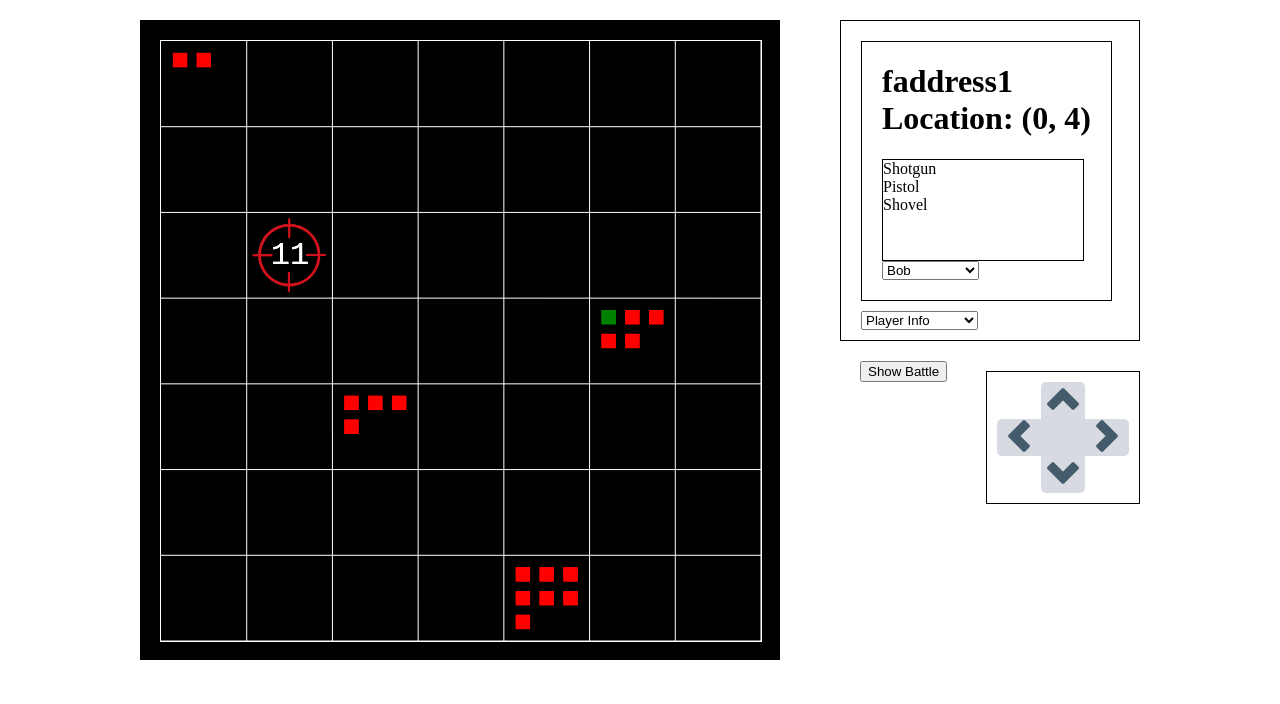
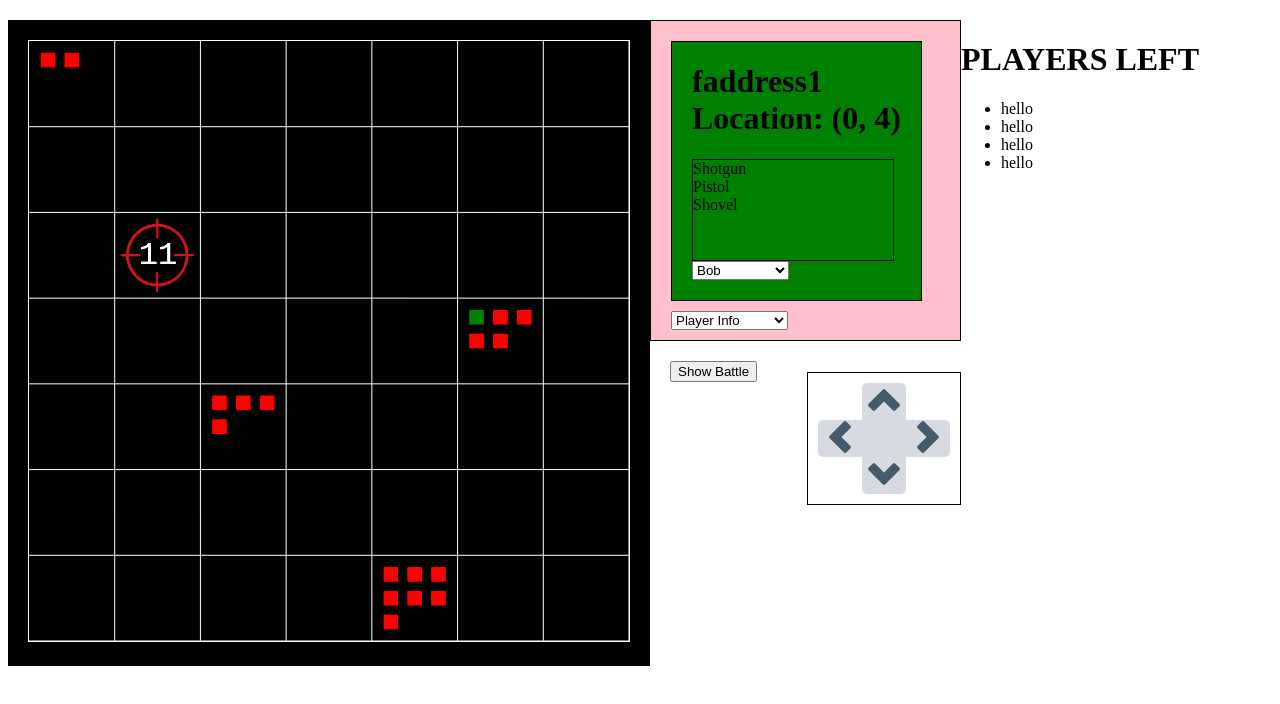
Before and after one commit to BlockchainRoyale/prototype, a plain HTML site: page ui/index.html in a window 1280 px wide. Drawn offline with Linux system fonts and the light colour scheme.

Commit message:
grid layout

```diff
--- a/ui/css/index.css
+++ b/ui/css/index.css
@@ -1,14 +1,14 @@
 #container {
-    width: 1000px;
+    width: 100%;
     margin: 20px auto 0 auto;
     display: grid;
-    grid-template-columns: 700px 300px;
+    grid-template-columns: 2fr 1fr 1fr;
 }
 
 #mapContainer {
     background-color: black;
-    height: 640px;
-    width: 640px;
+    margin-left: auto;
+    margin-right: auto;
 }
 #arena {
     margin: 20px;
@@ -72,6 +72,7 @@
     margin: 20px 20px 0 20px;
     padding: 0 20px 20px 20px;
     border: solid black 1px;
+    background-color: green;
 }
 
 #playerCards {
@@ -83,6 +84,7 @@
 
 #menu {
     border: 1px solid black;
+    background-color: pink;
 }
 
 #movement {
--- a/ui/index.html
+++ b/ui/index.html
@@ -57,6 +57,15 @@
             <button id="down" class="movebutton"><img src="assets/movement/down-arrow.png"></button>
         </div>
     </div>
+    <div id="players-list">
+        <h1>PLAYERS LEFT</h1>
+        <ul>
+            <li>hello</li>
+            <li>hello</li>
+            <li>hello</li>
+            <li>hello</li>
+        </ul>
+    </div>
 </div>
 <script src="js/map.js"></script>
 </body>
--- a/ui/js/map.js
+++ b/ui/js/map.js
@@ -5,6 +5,7 @@ const keccak256 = require('js-sha3').keccak256;*/
 
 //hash();
 //Player address, x, y, name, weapons...
+
 var dummyData = [
     ["faddress1", 0, 4, "Bob", "Shotgun", "Pistol", "Shovel"],
     ["faddress2", 0, 4, "Freddie Fish", "Rifle", "Gun", "Shovel", "Branch"],
@@ -44,15 +45,18 @@ angryPeople[2] = ["asdf", 1, 3, "fakeaddress3"];
 
 const colors = ['red', 'purple', 'indigo', 'blue', 'green', 'yellow', 'orange', 'brown', 'light blue'];
 
-const GRIDSIZE = document.getElementById("map").width / 7;
-const MAXSIZE = document.getElementById("map").width;
-const ICONSIZE = GRIDSIZE / 6;
+var gridsize = document.getElementById("map").width / 7;
+var MAXSIZE = document.getElementById("map").width;
+const ICONSIZE = gridsize / 6;
 
 const ASIZE = document.getElementById("arena").width / 5;
 const MAXASIZE = document.getElementById("arena").width;
 const AICONSIZE = ASIZE / 3;
 
+initialize();
+
 function mapRedraw() {
+    gridsize = map.width / 7;
     drawMap();
     drawPlayerLocations();
 }
@@ -62,11 +66,11 @@ function drawMap() {
     ctx.strokeStyle = "white";
     ctx.clearRect(0, 0, map.width, map.height);
     ctx.beginPath();
-    for (let x = GRIDSIZE; x < MAXSIZE; x = x + GRIDSIZE) {
+    for (let x = gridsize; x < MAXSIZE; x = x + gridsize) {
         ctx.moveTo(x, 0);
         ctx.lineTo(x, MAXSIZE);
     }
-    for (let y = GRIDSIZE; y < MAXSIZE; y = y + GRIDSIZE) {
+    for (let y = gridsize; y < MAXSIZE; y = y + gridsize) {
         ctx.moveTo(0, y);
         ctx.lineTo(MAXSIZE, y);
     }
@@ -91,8 +95,8 @@ function drawPlayerLocations() {
             xCo = 1;
             alreadyHere = false;
             for (let x = 0; numPlayers < playerLocations[i][2]; x++) {
-                curX = (GRIDSIZE * playerLocations[i][0]) + (((GRIDSIZE / 4.5) - (ICONSIZE / 2)) * xCo);
-                curY = (GRIDSIZE * playerLocations[i][1]) + (((GRIDSIZE / 4.5) - (ICONSIZE / 2)) * yCo);
+                curX = (gridsize * playerLocations[i][0]) + (((gridsize / 4.5) - (ICONSIZE / 2)) * xCo);
+                curY = (gridsize * playerLocations[i][1]) + (((gridsize / 4.5) - (ICONSIZE / 2)) * yCo);
                 if(playerLocations[i][0] == yourLocation[0] && playerLocations[i][1] == yourLocation[1] && !alreadyHere){
                     ctx.fillStyle = colors[4];
                     alreadyHere = true;
@@ -109,12 +113,12 @@ function drawPlayerLocations() {
                 }
             }
         } else {
-            curX = (GRIDSIZE * playerLocations[i][0] + (GRIDSIZE * 7/25));
-            curY = (GRIDSIZE * playerLocations[i][1]) + (GRIDSIZE * (3 / 5));
+            curX = (gridsize * playerLocations[i][0] + (gridsize * 7/25));
+            curY = (gridsize * playerLocations[i][1]) + (gridsize * (3 / 5));
             if(playerLocations[i][0] == yourLocation[0] && playerLocations[i][1] == yourLocation[1]){
-                ctx.drawImage(tooManyG, 5 + (GRIDSIZE * playerLocations[i][0]), 5 + (GRIDSIZE * playerLocations[i][1]), GRIDSIZE - 10, GRIDSIZE - 10);
+                ctx.drawImage(tooManyG, 5 + (gridsize * playerLocations[i][0]), 5 + (gridsize * playerLocations[i][1]), gridsize - 10, gridsize - 10);
             }else {
-                ctx.drawImage(tooManyR, 5 + (GRIDSIZE * playerLocations[i][0]), 5 + (GRIDSIZE * playerLocations[i][1]), GRIDSIZE - 10, GRIDSIZE - 10);
+                ctx.drawImage(tooManyR, 5 + (gridsize * playerLocations[i][0]), 5 + (gridsize * playerLocations[i][1]), gridsize - 10, gridsize - 10);
             }
 
             ctx.font = "200% Courier New";
@@ -275,7 +279,18 @@ function displayLog() {
     input.style.display = 'none';
 }
 
+function initialize() {
+    window.addEventListener('resize', resizeCanvas, false);
+    resizeCanvas();
+}
 
+function resizeCanvas() {
+    if (window.innerHeight < 700) {
+        map.width = window.innerHeight * 0.9;
+        map.height = window.innerHeight * 0.9;
+        mapRedraw();
+    }
+}
 /*
 function fillInformation() {
     for(let i=0; i< dummyData.length; i++){
```
